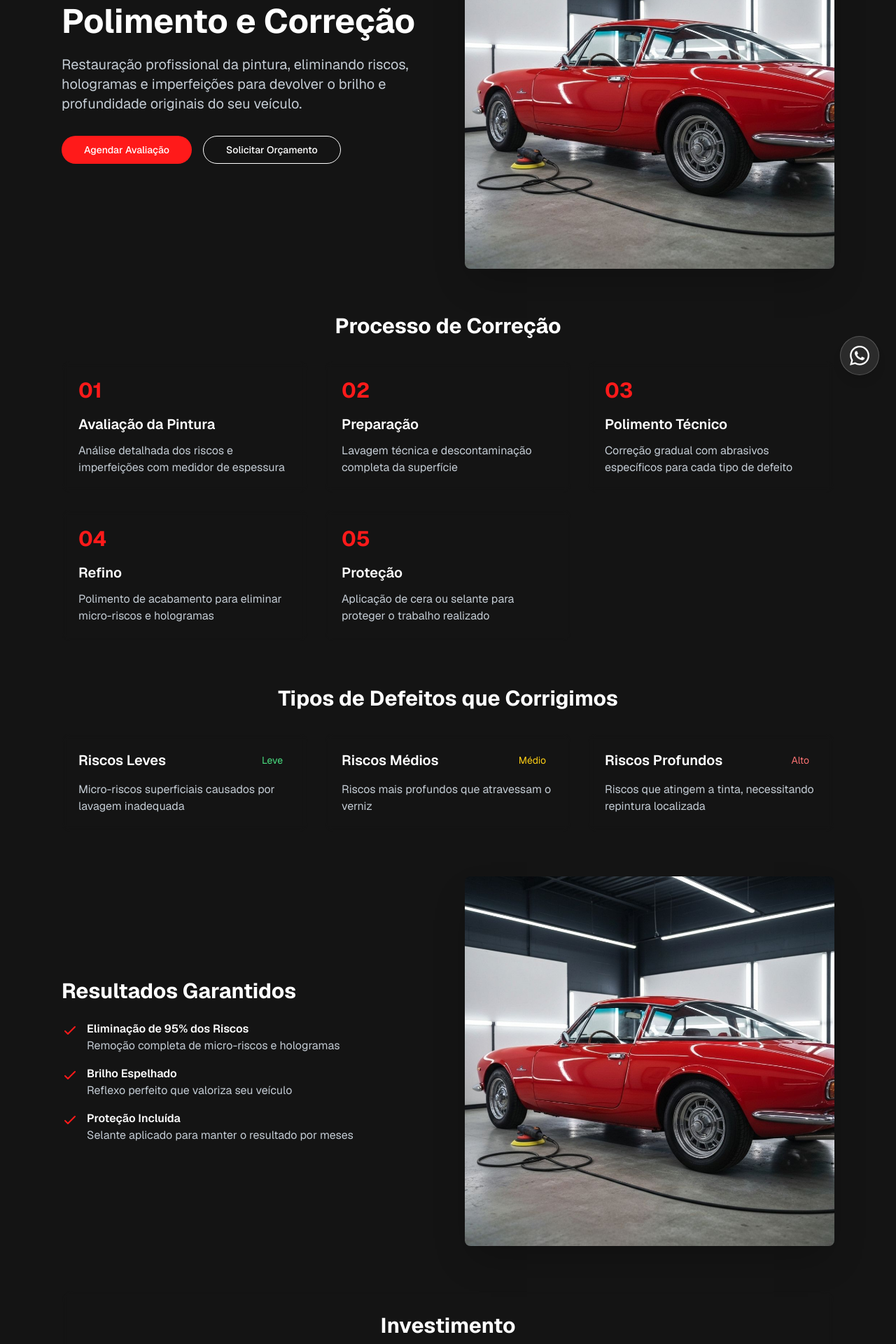
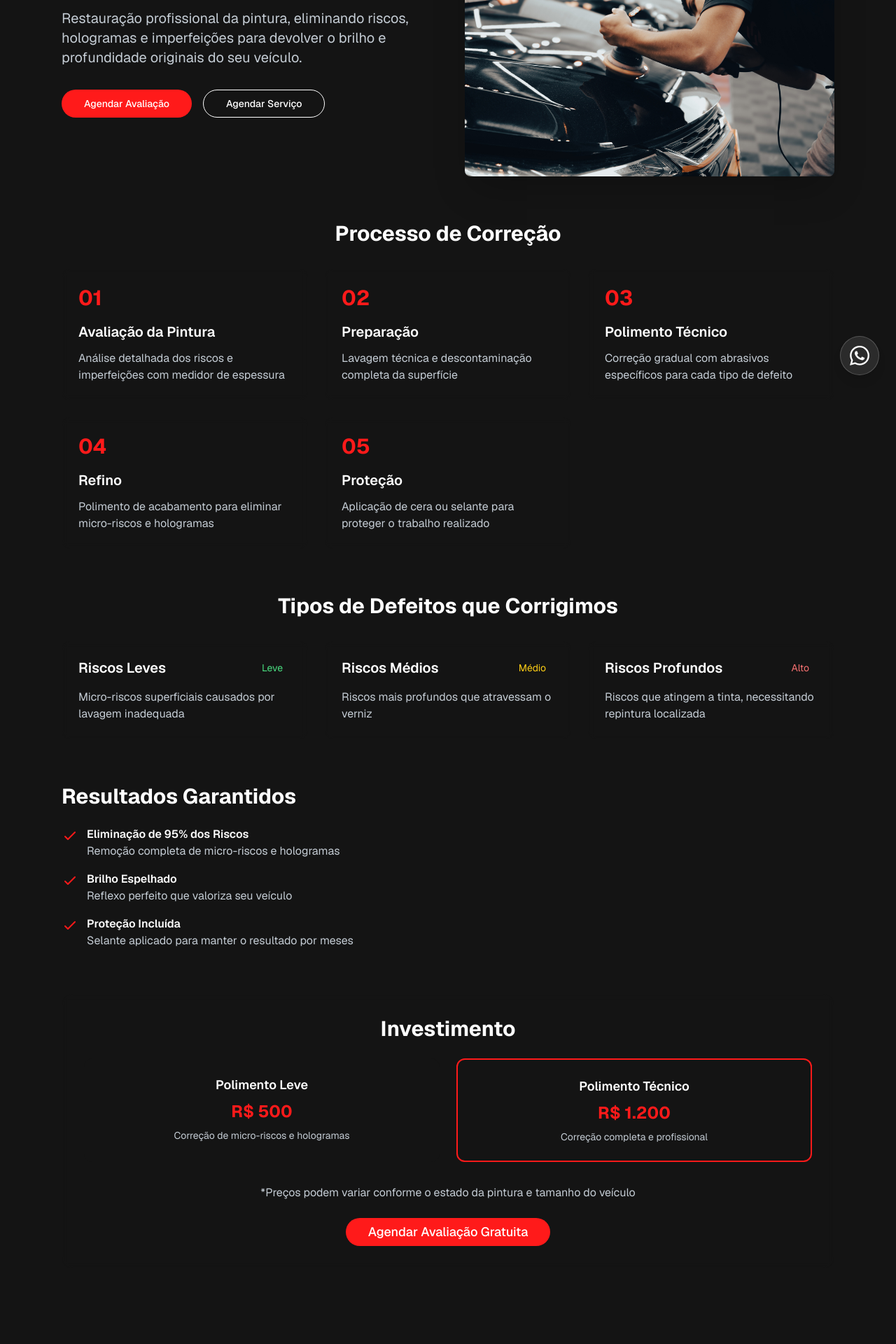
Before and after one commit to gabrieloevangelista/shibatadetail, a Next.js app: page /servicos/polimento in a window 1280 px wide. Shown: the part 240-2160 px from the top of the page at 70% size. Built offline with nearby package versions, Linux system fonts and the light colour scheme.

Commit message:
feat(ui): update service pages with new images and button labels
- Change "Solicitar Orçamento" to "Agendar Serviço" across all service pages
- Replace service images with new resized versions
- Remove duplicate images from service pages
- Add enhanced gallery slideshow with navigation controls

```diff
--- a/app/galeria/page.tsx
+++ b/app/galeria/page.tsx
@@ -257,9 +257,55 @@ export default function GaleriaPage() {
     setSelectedImage(null)
   }
 
+  const nextImage = () => {
+    const nextIndex = (currentImageIndex + 1) % galleryItems.length
+    setCurrentImageIndex(nextIndex)
+    setSelectedImage(galleryItems[nextIndex].id)
+  }
+
+  const prevImage = () => {
+    const prevIndex = currentImageIndex === 0 ? galleryItems.length - 1 : currentImageIndex - 1
+    setCurrentImageIndex(prevIndex)
+    setSelectedImage(galleryItems[prevIndex].id)
+  }
+
+  const goToImage = (index: number) => {
+    setCurrentImageIndex(index)
+    setSelectedImage(galleryItems[index].id)
+  }
+
   const handleImageLoad = (imageId: number) => {
     setLoadedImages(prev => new Set([...prev, imageId]))
   }
+
+  // Keyboard navigation
+  useEffect(() => {
+    const handleKeyDown = (event: KeyboardEvent) => {
+      if (!selectedImage) return
+
+      switch (event.key) {
+        case 'ArrowLeft':
+          prevImage()
+          break
+        case 'ArrowRight':
+          nextImage()
+          break
+        case 'Escape':
+          closeSlideshow()
+          break
+      }
+    }
+
+    if (selectedImage) {
+      document.addEventListener('keydown', handleKeyDown)
+      document.body.style.overflow = 'hidden'
+    }
+
+    return () => {
+      document.removeEventListener('keydown', handleKeyDown)
+      document.body.style.overflow = 'unset'
+    }
+  }, [selectedImage, currentImageIndex])
 
   return (
     <div className="min-h-screen bg-background relative overflow-hidden">
@@ -325,8 +371,87 @@ export default function GaleriaPage() {
               <div className="text-muted-foreground">Alunos Formados</div>
             </div>
           </div>
+           <div className="text-center mt-8">
+             <Link href="https://wa.me/5541998760734" target="_blank" rel="noopener noreferrer">
+               <Button className="bg-primary text-white hover:bg-primary/90 px-8 py-3 text-lg">
+                 Agendar Serviço
+               </Button>
+             </Link>
+           </div>
          </div>
        </AnimatedSection>
+
+        {/* Slideshow Modal */}
+        {selectedImage && (
+          <div className="fixed inset-0 bg-black/95 z-50 flex items-center justify-center p-4">
+            <div className="relative w-full h-full max-w-6xl max-h-[90vh] flex flex-col">
+              {/* Close Button */}
+              <button
+                onClick={closeSlideshow}
+                className="absolute top-4 right-4 z-10 text-white hover:text-primary transition-colors bg-black/50 rounded-full p-2"
+              >
+                <svg className="w-6 h-6" fill="none" stroke="currentColor" viewBox="0 0 24 24">
+                  <path strokeLinecap="round" strokeLinejoin="round" strokeWidth={2} d="M6 18L18 6M6 6l12 12" />
+                </svg>
+              </button>
+
+              {/* Main Image Container */}
+              <div className="flex-1 flex items-center justify-center relative min-h-0">
+                {/* Previous Button */}
+                <button
+                  onClick={prevImage}
+                  className="absolute left-4 z-10 text-white hover:text-primary transition-colors bg-black/50 rounded-full p-3"
+                >
+                  <svg className="w-6 h-6" fill="none" stroke="currentColor" viewBox="0 0 24 24">
+                    <path strokeLinecap="round" strokeLinejoin="round" strokeWidth={2} d="M15 19l-7-7 7-7" />
+                  </svg>
+                </button>
+
+                {/* Image */}
+                <div className="w-full h-full flex items-center justify-center relative">
+                  <Image
+                    src={galleryItems[currentImageIndex]?.image || "/placeholder.svg"}
+                    alt={`Trabalho ${currentImageIndex + 1} da galeria Shibata Premium Detail`}
+                    width={1200}
+                    height={800}
+                    className="w-full h-full object-contain rounded-lg"
+                    loading="lazy"
+                  />
+                </div>
+
+                {/* Next Button */}
+                <button
+                  onClick={nextImage}
+                  className="absolute right-4 z-10 text-white hover:text-primary transition-colors bg-black/50 rounded-full p-3"
+                >
+                  <svg className="w-6 h-6" fill="none" stroke="currentColor" viewBox="0 0 24 24">
+                    <path strokeLinecap="round" strokeLinejoin="round" strokeWidth={2} d="M9 5l7 7-7 7" />
+                  </svg>
+                </button>
+              </div>
+
+              {/* Bullets Navigation */}
+              <div className="flex justify-center items-center space-x-2 py-6">
+                {galleryItems.map((_, index) => (
+                  <button
+                    key={index}
+                    onClick={() => goToImage(index)}
+                    className={`w-3 h-3 rounded-full transition-all duration-200 ${
+                      index === currentImageIndex
+                        ? "bg-primary scale-125"
+                        : "bg-white/50 hover:bg-white/75"
+                    }`}
+                  />
+                ))}
+              </div>
+
+              {/* Image Counter */}
+              <div className="absolute top-4 left-4 text-white bg-black/50 rounded-full px-3 py-1 text-sm">
+                {currentImageIndex + 1} / {galleryItems.length}
+              </div>
+            </div>
+          </div>
+        )}
 
         <AnimatedSection className="relative z-10 max-w-[1320px] mx-auto mt-8 md:mt-16" delay={0.2}>
           <FooterSection />
--- a/app/servicos/detalhamento-interno/page.tsx
+++ b/app/servicos/detalhamento-interno/page.tsx
@@ -56,13 +56,13 @@ export default function DetalhamentoInternoPage() {
                     </Button>
                   </Link>
                   <Button variant="outline" className="px-8 py-3 w-full md:w-auto bg-transparent">
-                    Solicitar Orçamento
+                    Agendar Serviço
                   </Button>
                 </div>
               </div>
               <div>
                 <Image
-                    src="/red-luxury-car-interior-detailing-service.jpg"
+                    src="/iloveimg-resized/ -29.jpg"
                   alt="Detalhamento Interno Shibata"
                   width={600}
                   height={400}
@@ -139,16 +139,6 @@ export default function DetalhamentoInternoPage() {
                   </li>
                 </ul>
               </div>
-              <div>
-                <Image
-                  src="/red-luxury-car-interior-detailing-service.jpg"
-                  alt="Processo de Detalhamento Interno"
-                  width={600}
-                  height={400}
-                  className="rounded-lg shadow-2xl"
-                  loading="lazy"
-                />
-              </div>
             </div>
           </AnimatedSection>
 
--- a/app/servicos/enceramento/page.tsx
+++ b/app/servicos/enceramento/page.tsx
@@ -56,7 +56,7 @@ export default function EnceramentoPage() {
                     </Button>
                   </Link>
                   <Button variant="outline" className="px-8 py-3 w-full md:w-auto bg-transparent">
-                    Solicitar Orçamento
+                    Agendar Serviço
                   </Button>
                 </div>
               </div>
--- a/app/servicos/lavagem-premium/page.tsx
+++ b/app/servicos/lavagem-premium/page.tsx
@@ -56,7 +56,7 @@ export default function LavagemPremiumPage() {
                     </Button>
                   </Link>
                   <Button variant="outline" className="px-8 py-3 w-full md:w-auto bg-transparent">
-                    Solicitar Orçamento
+                    Agendar Serviço
                   </Button>
                 </div>
               </div>
--- a/app/servicos/polimento/page.tsx
+++ b/app/servicos/polimento/page.tsx
@@ -77,13 +77,13 @@ export default function PolimentoPage() {
                     </Button>
                   </Link>
                   <Button variant="outline" className="px-8 py-3 w-full md:w-auto bg-transparent">
-                    Solicitar Orçamento
+                    Agendar Serviço
                   </Button>
                 </div>
               </div>
               <div>
                 <Image
-                    src="/red-sports-car-paint-correction-polishing.jpg"
+                    src="/iloveimg-resized/-03.jpg"
                   alt="Polimento Profissional"
                   width={600}
                   height={400}
@@ -180,16 +180,6 @@ export default function PolimentoPage() {
                   </li>
                 </ul>
               </div>
-              <div>
-                <Image
-                  src="/red-sports-car-paint-correction-polishing.jpg"
-                  alt="Resultado do Polimento"
-                  width={600}
-                  height={400}
-                  className="rounded-lg shadow-2xl"
-                  loading="lazy"
-                />
-              </div>
             </div>
           </AnimatedSection>
 
--- a/app/servicos/ppf/page.tsx
+++ b/app/servicos/ppf/page.tsx
@@ -75,17 +75,17 @@ export default function PPFPage() {
                 <div className="flex flex-col sm:flex-row gap-4">
                   <Link href="https://wa.me/5541998760734" target="_blank" rel="noopener noreferrer">
                     <Button className="bg-primary text-white hover:bg-primary/90 px-8 py-3 w-full md:w-auto">
-                      Agendar Consulta
-                    </Button>
-                  </Link>
-                  <Button variant="outline" className="px-8 py-3 w-full md:w-auto bg-transparent">
-                    Solicitar Orçamento
+                      Agendar Serviço
+                  </Button>
+                </Link>
+                <Button variant="outline" className="px-8 py-3 w-full md:w-auto bg-transparent">
+                  Agendar Serviço
                   </Button>
                 </div>
               </div>
               <div>
                 <Image
-                    src="/luxury-red-sports-car-ppf-installation-professional.jpg"
+                    src="/iloveimg-resized/ -17.jpg"
                   alt="Aplicação de PPF"
                   width={600}
                   height={400}
@@ -223,7 +223,7 @@ export default function PPFPage() {
               </p>
               <Link href="https://wa.me/5541998760734" target="_blank" rel="noopener noreferrer">
                 <Button className="bg-primary text-white hover:bg-primary/90 px-8 py-3 text-lg w-full md:w-auto">
-                  Solicitar Orçamento Personalizado
+                  Agendar Serviço
                 </Button>
               </Link>
             </div>
--- a/app/servicos/vitrificacao/page.tsx
+++ b/app/servicos/vitrificacao/page.tsx
@@ -75,17 +75,17 @@ export default function VitrificacaoPage() {
                 <div className="flex flex-col sm:flex-row gap-4">
                   <Link href="https://wa.me/5541998760734" target="_blank" rel="noopener noreferrer">
                     <Button className="bg-primary text-primary-foreground hover:bg-primary/90 px-8 py-3 w-full md:w-auto">
-                      Agendar Consulta
-                    </Button>
-                  </Link>
-                  <Button variant="outline" className="px-8 py-3 w-full md:w-auto bg-transparent">
-                    Solicitar Orçamento
+                      Agendar Serviço
+                  </Button>
+                </Link>
+                <Button variant="outline" className="px-8 py-3 w-full md:w-auto bg-transparent">
+                  Agendar Serviço
                   </Button>
                 </div>
               </div>
               <div>
                 <Image
-                    src="/red-luxury-car-ceramic-coating-application.jpg"
+                    src="/iloveimg-resized/ -09.jpg"
                   alt="Vitrificação Cerâmica"
                   width={600}
                   height={400}
@@ -210,7 +210,7 @@ export default function VitrificacaoPage() {
               </div>
               <Link href="https://wa.me/5541998760734" target="_blank" rel="noopener noreferrer">
                 <Button className="bg-primary text-primary-foreground hover:bg-primary/90 px-8 py-3 text-lg w-full md:w-auto">
-                  Solicitar Orçamento Gratuito
+                  Agendar Serviço
                 </Button>
               </Link>
             </div>
```
Lines whose indentation alone changed are shown as unchanged.
